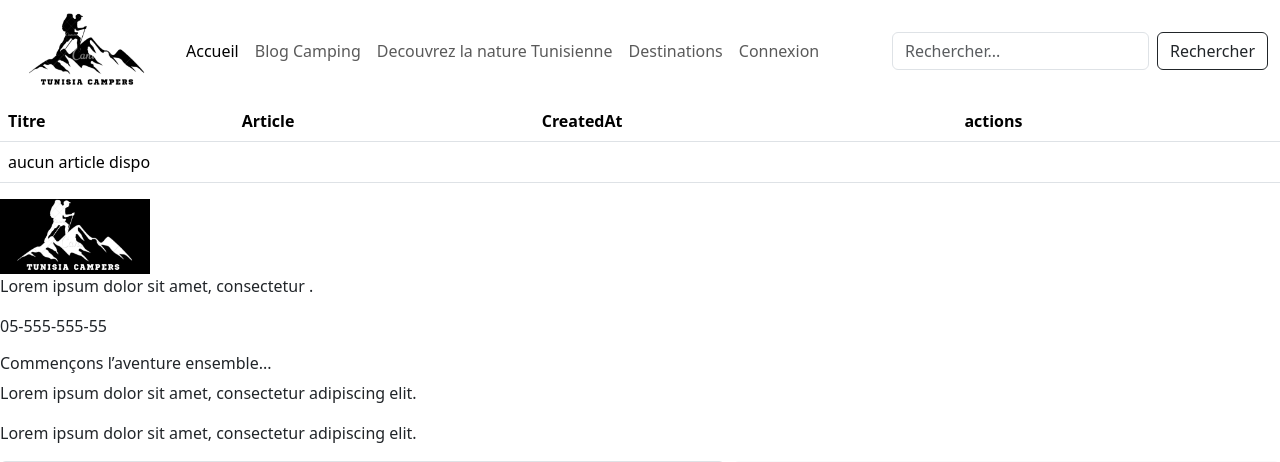
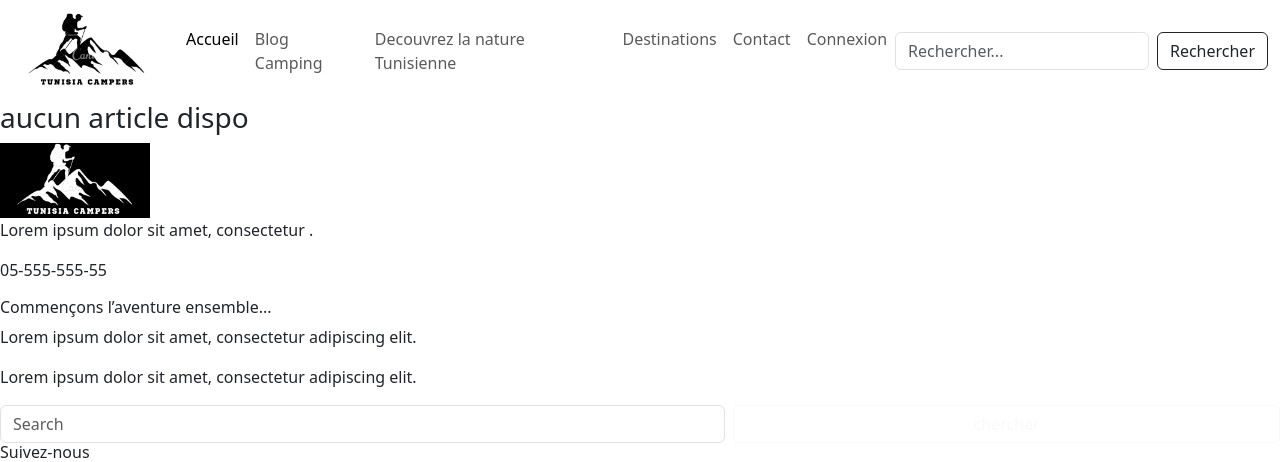
Before and after one commit to abirJmail/blogCampers, a Symfony app: template templates/lookup/index.html.twig in a window 1280 px wide. Shown: the top 462 px of the page. Run offline with Twig, Linux system fonts and the light colour scheme; the template is opened without the code that fills it, so the values that code supplies are empty; some libraries are stand-ins or nearby versions.

Commit message:
contact page

```diff
--- a/src/Controller/RegistrationController.php
+++ b/src/Controller/RegistrationController.php
@@ -73,12 +73,12 @@
         } catch (VerifyEmailExceptionInterface $exception) {
             $this->addFlash('verify_email_error', $translator->trans($exception->getReason(), [], 'VerifyEmailBundle'));
 
-            return $this->redirectToRoute('app_register');
+            return $this->redirectToRoute('app_home');
         }
 
         // @TODO Change the redirect on success and handle or remove the flash message in your templates
         $this->addFlash('success', 'Your email address has been verified.');
 
-        return $this->redirectToRoute('app_register');
+        return $this->redirectToRoute('app_home');
     }
 }
--- a/src/Repository/ArticleRepository.php
+++ b/src/Repository/ArticleRepository.php
@@ -52,7 +52,7 @@
     public function findBySearch(string $text): array
     {
         return $this->createQueryBuilder('a')
-            ->andWhere('a.content LIKE :val')
+            ->andWhere('a.content LIKE :val OR a.title LIKE :val')
             ->setParameter('val', "%$text%")
             //    ->orderBy('a.id', 'ASC')
             // ->setMaxResults(4)
--- a/templates/base.html.twig
+++ b/templates/base.html.twig
@@ -4,7 +4,7 @@
 		<meta charset="UTF-8">
 		<meta name="viewport" content="width=device-width, initial-scale=1">
 		<title>
-			{% block title %}Welcome!
+			{% block title %}Tunisia Campres
 			{% endblock %}
 		</title>
 		<meta name="viewport" content="width=device-width, initial-scale=1">
@@ -14,15 +14,11 @@
 		<link rel="stylesheet" href="https://cdnjs.cloudflare.com/ajax/libs/font-awesome/6.4.2/css/regular.min.css" integrity="sha512-rOTVxSYNb4+/vo9pLIcNAv9yQVpC8DNcFDWPoc+gTv9SLu5H8W0Dn7QA4ffLHKA0wysdo6C5iqc+2LEO1miAow==" crossorigin="anonymous" referrerpolicy="no-referrer" />
 		<link
 		href="https://fonts.googleapis.com/css2?family=Handlee&display=swap" rel="stylesheet">
-		{# <link rel="preconnect" href="https://fonts.googleapis.com">
-												<link rel="preconnect" href="https://fonts.gstatic.com" crossorigin>
-												<link href="https://fonts.googleapis.com/css2?family=Bebas+Neue&family=Poppins:wght@200&display=swap" rel="stylesheet"> #}
 
 		{% block stylesheets %}
 			{{ encore_entry_link_tags('app') }}
 			<link
 			href="https://cdn.jsdelivr.net/npm/bootstrap@5.3.1/dist/css/bootstrap.min.css" rel="stylesheet" integrity="sha384-4bw+/aepP/YC94hEpVNVgiZdgIC5+VKNBQNGCHeKRQN+PtmoHDEXuppvnDJzQIu9" crossorigin="anonymous">
-		{# <link rel="stylesheet" href={{ asset('styles/styles.css') }}> #}
 		{% endblock %}
 	</head>
 	<body >
--- a/templates/home/index.html.twig
+++ b/templates/home/index.html.twig
@@ -14,10 +14,6 @@
 		</div>
 		<h1 class="">TUNISIA CAMPRES</h1>
 		<h2 class="  ">POUR UNE AVENTURE AUTHENTIQUE, WILD ET INOUBLIABLE</h2>
-		{# <P>Nous sommes une équipe passionnée, formée et mobilisée autour de la découverte de lieux insolites et méconnus qu'offre la Tunisie dans sa diversité naturelle.</P>
-								<P>
-									Nous associons le concept éco-responsable de “Randonnée & Camping” à des activités sportives et spirituelles.</P> #}
-		{# <button class="btn btn-outline-light w-25 " type="submit">EN SAVOIR PLUS</button> #}
 		<div class="custom-shape-divider-bottom-1693049726">
 			<svg data-name="Layer 1" xmlns="http://www.w3.org/2000/svg" viewbox="0 0 1200 120" preserveaspectratio="none">
 				<path d="M0,0V46.29c47.79,22.2,103.59,32.17,158,28,70.36-5.37,136.33-33.31,206.8-37.5C438.64,32.43,512.34,53.67,583,72.05c69.27,18,138.3,24.88,209.4,13.08,36.15-6,69.85-17.84,104.45-29.34C989.49,25,1113-14.29,1200,52.47V0Z" opacity=".25" class="shape-fill"></path>
--- a/templates/lookup/index.html.twig
+++ b/templates/lookup/index.html.twig
@@ -1,46 +1,34 @@
 {% extends 'base.html.twig' %}
 
-{% block title %}Hello LookupController!{% endblock %}
+{% block title %}recherche{% endblock %}
 
 {% block body %}
-{# <div>
-<form>
-<input type = "search" name = "search" placeholder = "recherch...">
-<button type = "submit" >Recherch</button>
-</form>
-</div> #}
- <table class="table">
-        <thead>
-            <tr>
-                {# <th>Id</th> #}
-                <th>Titre</th>
-                <th>Article</th>
-                <th>CreatedAt</th>
-                {# <th>IsPublished</th>
-                <th>Image</th> #}
-                <th>actions</th>
-            </tr>
-        </thead>
-        <tbody>
-        {% for article in articles %}
-            <tr>
-                {# <td>{{ article.id }}</td> #}
-                <td>{{ article.title }}</td>
-                <td>{{ article.content }}</td>
-                <td>{{ article.createdAt ? article.createdAt|date('Y-m-d H:i:s') : '' }}</td>
-                {# <td>{{ article.isPublished ? 'Yes' : 'No' }}</td> #}
-                {# <td>{{ article.image }}</td> #}
-                <td>
-                    <a class="text-black" href="{{ path('app_article_show', {'id': article.id}) }}">Lire l'article</a>
-                    {# <a href="{{ path('app_article_edit', {'id': article.id}) }}">edit</a> #}
-                </td>
-            </tr>
+			<div class="articleCards">
+				{% for item in articles %}
+					<div class="card mb-3 ">
+						<img src="{{ asset('images/articles') }}/{{ item.image }}" class="card-img-top " alt="...">
+						<div class="card-body">
+							<h5 class="card-title">{{ item.title }}</h5>
+							<small class="text-body-secondary">
+								{{ item.createdAt ? item.createdAt|date('Y-m-d H:i:s') : '' }}
+							</small>
+							<p class="card-text">
+								{{ item.content|slice(0, 120) }}...
+							</p>
+								<p class="card-text "> <small class="text-body-secondary">
+									<a href={{ path('app_article_show',{'id':item.id } ) }} class="btn btn-sm btn-dark rounded-pill w-50">Lire l'article</a>
+								</small>
+							</p>
+						</div>
+					</div>
+
+
         {% else %}
-            <tr>
-                <td colspan="7">aucun article dispo</td>
-            </tr>
+
+                <h3>aucun article dispo</h3>
+
         {% endfor %}
-        </tbody>
-    </table>
+			</div>
+
 
 {% endblock %}
--- a/templates/navbar.html.twig
+++ b/templates/navbar.html.twig
@@ -19,6 +19,10 @@
 				<li class="nav-item">
 					<a class="nav-link" href="{{path('app_destination_index')}}">Destinations</a>
 				</li>
+								<li class="nav-item">
+					<a class="nav-link" href="{{path('app_contact')}}">Contact</a>
+				</li>
+
 				{% if is_granted('ROLE_ADMIN') %}
 					{# Affiche les infos uniquement lorsque l'ADIMIN est connecté #}
 					<li class="nav-item dropdown">
@@ -78,19 +82,16 @@
 					</li>
 
 				{% else %}
-					{# <li class="nav-item">
-						<a class="nav-link" href="{{path('app_register')}}">Inscription</a>
-					</li> #}
 					<li class="nav-item">
 						<a class="nav-link" href="{{path('app_login')}}">Connexion</a>
 					</li>
 				{% endif %}
 			</ul>
+			{# barre de recherche app_lookup name=search #}
 			<form class="d-flex" role="search" action="{{path('app_lookup')}}" method="GET">
 				<input class="form-control me-2" name="search" type="search" placeholder="Rechercher..." aria-label="Search">
 				<button class="btn btn-outline-dark" type="submit">Rechercher</button>
 			</form>
-			{# <button id="theme">☾</button> #}
 		</div>
 	</div>
 </nav>
```
Also changed, not shown: src/Form/ContactType.php (+52 -4 lines), templates/contact/index.html.twig (+8 -2 lines), templates/registration/register.html.twig (+4 -4 lines).
